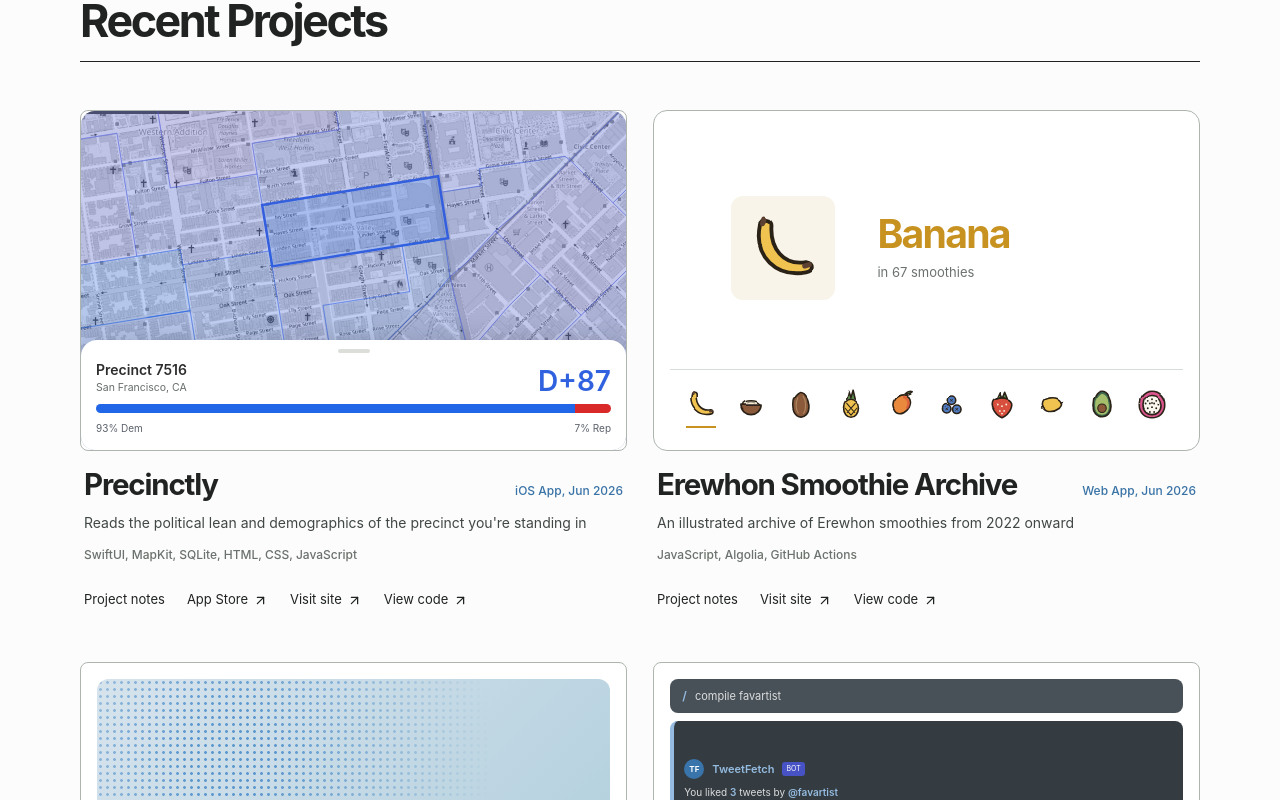
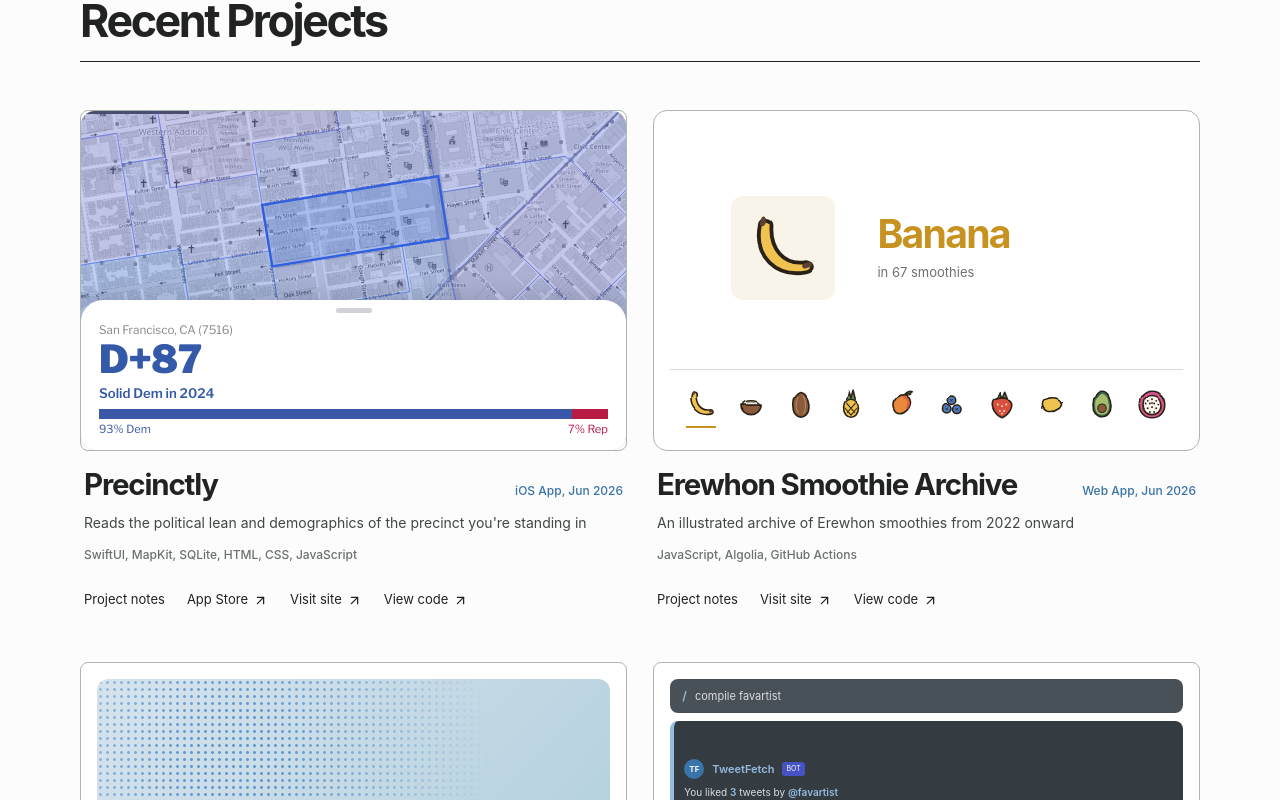
Before and after one commit to gaoe03/personalwebsite, a React (Vite) app: page / in a window 1280 px wide. Shown: the part 892-1692 px from the top of the page. Built offline with nearby package versions, Linux system fonts and the light colour scheme.

Commit message:
match the precinctly sketch card to the 2.0 app

```diff
--- a/src/index.css
+++ b/src/index.css
@@ -50,6 +50,16 @@
   font-weight: 700;
   font-display: swap;
   src: url('/fonts/libre-baskerville-700.woff2') format('woff2');
+}
+
+/* Libre Franklin (latin, variable 400 to 900) for the Precinctly sketch card only.
+   The browser fetches it only where a rule uses the family. */
+@font-face {
+  font-family: 'Libre Franklin';
+  font-style: normal;
+  font-weight: 400 900;
+  font-display: swap;
+  src: url('/fonts/libre-franklin-latin.woff2') format('woff2');
 }
 
 /* Horizontal pill rows that stay one line tall (no wrap) without a visible scrollbar */
--- a/src/lab/lab.css
+++ b/src/lab/lab.css
@@ -561,6 +561,75 @@
   stroke-width: 2.5;
 }
 
+/* Precinct sheet, matched to the app's 1.1 peek card */
+.precinct-lab-card {
+  container-type: inline-size;
+  position: absolute;
+  left: 0;
+  right: 0;
+  bottom: 0;
+  z-index: 2;
+  padding: 8px 18px 14px;
+  border-radius: 22px 22px 0 0;
+  background: #fff;
+  box-shadow: 0 -6px 20px rgba(20, 24, 32, .12);
+  font-family: 'Libre Franklin', -apple-system, BlinkMacSystemFont, 'Segoe UI', sans-serif;
+  text-align: left;
+  transition: transform .5s cubic-bezier(.22, .61, .36, 1);
+}
+
+.precinct-lab-card-handle {
+  width: 36px;
+  height: 5px;
+  margin: 0 auto 10px;
+  border-radius: 3px;
+  background: #d1d1d6;
+}
+
+.precinct-lab-card-place {
+  color: #86868b;
+  font-size: clamp(11px, 2.3cqw, 14px);
+  font-weight: 400;
+  line-height: 1.2;
+}
+
+.precinct-lab-card-lean {
+  margin-top: clamp(2px, .8cqw, 5px);
+  font-size: clamp(30px, 7.6cqw, 46px);
+  font-weight: 900;
+  line-height: 1;
+  letter-spacing: -.01em;
+  transition: color .25s ease;
+}
+
+.precinct-lab-card-label {
+  margin-top: clamp(4px, 1.2cqw, 8px);
+  font-size: clamp(12px, 2.6cqw, 16px);
+  font-weight: 600;
+  line-height: 1.2;
+  transition: color .25s ease;
+}
+
+.precinct-lab-card-bar {
+  display: flex;
+  height: 10px;
+  margin-top: clamp(6px, 1.4cqw, 9px);
+}
+
+.precinct-lab-card-bar div {
+  transition: width .3s ease;
+}
+
+.precinct-lab-card-shares {
+  display: flex;
+  justify-content: space-between;
+  gap: 8px;
+  margin-top: clamp(3px, .8cqw, 5px);
+  font-size: clamp(11px, 2.2cqw, 13.5px);
+  font-weight: 400;
+  line-height: 1.2;
+}
+
 .lab-project-card-copy {
   padding: 18px 4px 0;
 }
--- a/src/portfolioVisuals.jsx
+++ b/src/portfolioVisuals.jsx
@@ -1113,6 +1113,25 @@
   const channel = (index) => Math.round(from[index] + (to[index] - from[index]) * amount);
   return `rgb(${channel(0)}, ${channel(1)}, ${channel(2)})`;
 };
+// Mirrors Brand.leanColor in the app: Democratic blue through purple to Republican red.
+const appLeanColor = (share) => {
+  const t = Math.max(0, Math.min(1, share));
+  const dem = [0.16, 0.36, 0.67];
+  const even = [0.47, 0.27, 0.58];
+  const rep = [0.78, 0.06, 0.18];
+  const [from, to, amount] = t >= 0.5 ? [even, dem, (t - 0.5) * 2] : [rep, even, t * 2];
+  const channel = (index) => Math.round((from[index] + (to[index] - from[index]) * amount) * 255);
+  return `rgb(${channel(0)}, ${channel(1)}, ${channel(2)})`;
+};
+const APP_DEM = appLeanColor(0.9);
+const APP_REP = appLeanColor(0.1);
+const appLeanLabel = (share) => {
+  if (share >= 0.65) return 'Solid Dem';
+  if (share >= 0.55) return 'Lean Dem';
+  if (share >= 0.45) return 'Even';
+  if (share >= 0.35) return 'Lean Rep';
+  return 'Solid Rep';
+};
 const PRECINCTS = [
   { name: 'AD 75, ED 14', loc: 'Manhattan, NY', lean: 'D+49', dem: 74, income: '$89k', turnout: '44%', x: '24%', y: '30%' },
   { name: 'Precinct 0331', loc: 'Houston, TX', lean: 'D+11', dem: 56, income: '$58k', turnout: '52%', x: '67%', y: '25%' },
@@ -1197,6 +1216,22 @@
         );
       })}
       {/* bottom-sheet profile card — slides open to reveal the demographics */}
+      {labVariant ? (
+        <div className="precinct-lab-card" style={{ transform: open ? 'translateY(0)' : 'translateY(40%)' }}>
+          <div className="precinct-lab-card-handle" />
+          <div className="precinct-lab-card-place">{p.loc} ({p.id})</div>
+          <div className="precinct-lab-card-lean" style={{ color: appLeanColor(p.dem / 100) }}>{p.lean}</div>
+          <div className="precinct-lab-card-label" style={{ color: appLeanColor(p.dem / 100) }}>{appLeanLabel(p.dem / 100)} in 2024</div>
+          <div className="precinct-lab-card-bar">
+            <div style={{ width: `${p.dem}%`, background: APP_DEM }} />
+            <div style={{ flex: 1, background: APP_REP }} />
+          </div>
+          <div className="precinct-lab-card-shares">
+            <span style={{ color: APP_DEM }}>{Math.round(p.dem)}% Dem</span>
+            <span style={{ color: APP_REP }}>{Math.round(100 - p.dem)}% Rep</span>
+          </div>
+        </div>
+      ) : (
       <div style={{ position: 'absolute', left: 0, right: 0, bottom: 0, background: '#fff', borderRadius: '16px 16px 0 0', boxShadow: '0 -6px 20px rgba(20,24,32,0.12)', padding: '9px 15px 14px', transform: open ? 'translateY(0)' : 'translateY(40%)', transition: 'transform 0.5s cubic-bezier(.22,.61,.36,1)' }}>
         <div style={{ width: 32, height: 4, borderRadius: 2, background: '#dcdfd9', margin: '0 auto 9px' }} />
         <div style={{ display: 'flex', justifyContent: 'space-between', alignItems: 'flex-end', gap: 10 }}>
@@ -1210,15 +1245,12 @@
           <div style={{ width: `${p.dem}%`, background: '#2166E6', transition: 'width 0.3s ease' }} />
           <div style={{ flex: 1, background: '#D92929' }} />
         </div>
-        {labVariant ? (
-          <div style={{ display: 'flex', justifyContent: 'space-between', gap: 8, marginTop: 8, fontSize: 10, color: '#5b616b' }}><span>{Math.round(p.dem)}% Dem</span><span>{Math.round(100 - p.dem)}% Rep</span></div>
-        ) : (
-          <div style={{ display: 'flex', justifyContent: 'space-between', gap: 8, marginTop: 10, fontSize: 10, color: '#5b616b' }}>
-            <span><b style={{ color: '#2d2d2d', fontWeight: 600 }}>{p.income}</b> income</span>
-            <span><b style={{ color: '#2d2d2d', fontWeight: 600 }}>{p.turnout}</b> turnout</span>
-          </div>
-        )}
-      </div>
+        <div style={{ display: 'flex', justifyContent: 'space-between', gap: 8, marginTop: 10, fontSize: 10, color: '#5b616b' }}>
+          <span><b style={{ color: '#2d2d2d', fontWeight: 600 }}>{p.income}</b> income</span>
+          <span><b style={{ color: '#2d2d2d', fontWeight: 600 }}>{p.turnout}</b> turnout</span>
+        </div>
+      </div>
+      )}
     </div>
   );
 };
```
Also changed, not shown: public/fonts/libre-franklin-latin.woff2 (added).
